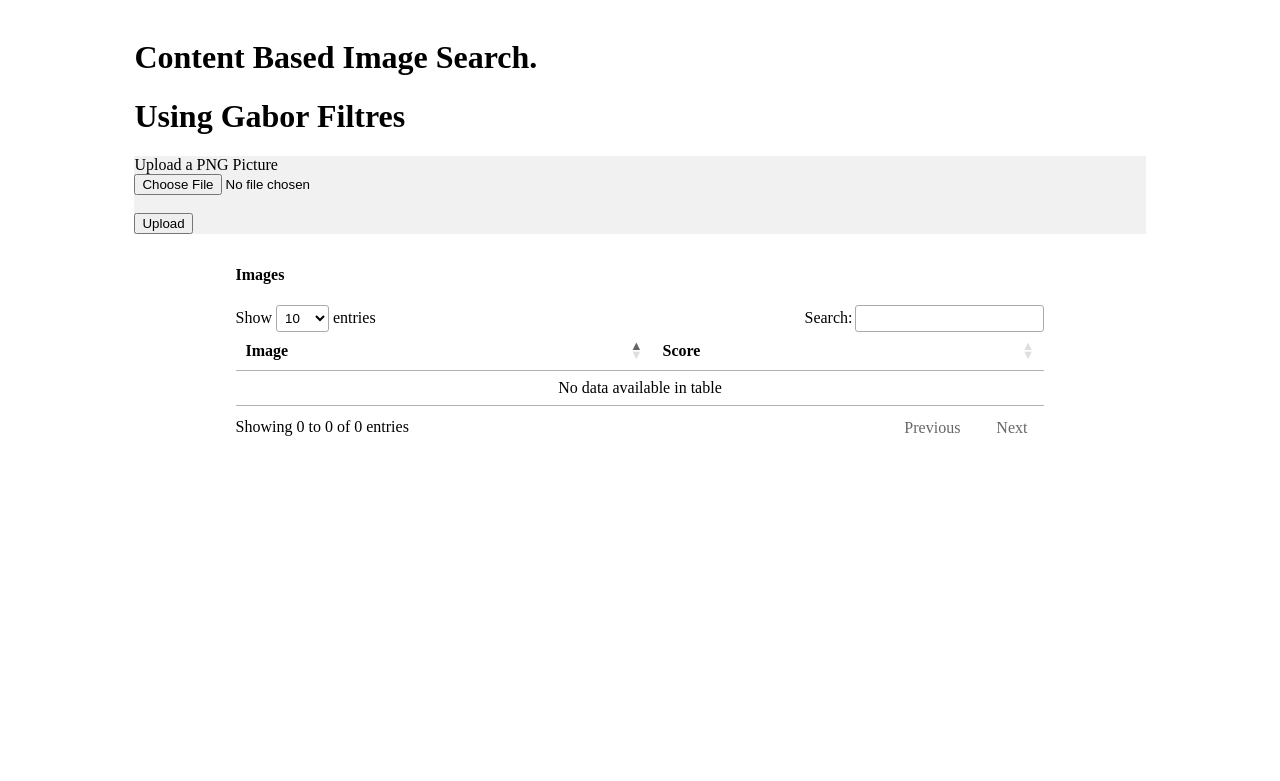
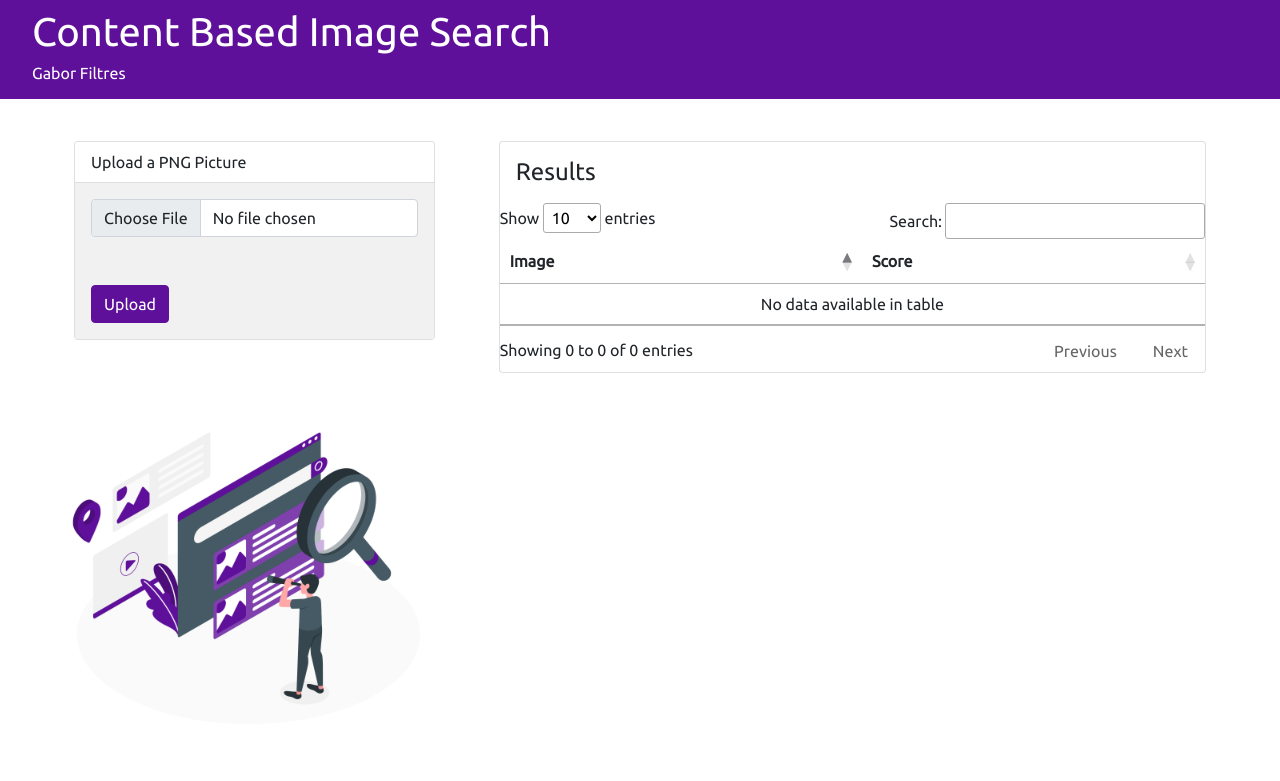
Before and after one commit to YassineElGhizi/content_based_image_search_gabor_filters, a Flask app: page / in a window 1280 px wide. Shown: the top 781 px of the page. Run offline with Flask 2, Linux system fonts and the light colour scheme; some libraries are stand-ins or nearby versions.

Commit message:
finished

```diff
--- a/templates/main.html
+++ b/templates/main.html
@@ -8,46 +8,54 @@
 
 <!--    <link rel="stylesheet" href= "{{ url_for('static',filename='css/a.css') }}" >-->
     <script src="https://cdn.jsdelivr.net/npm/axios/dist/axios.min.js"></script>
-
     <script src="//cdn.jsdelivr.net/npm/sweetalert2@11"></script>
+    <link href="https://cdn.jsdelivr.net/npm/bootstrap@5.1.3/dist/css/bootstrap.min.css" rel="stylesheet" integrity="sha384-1BmE4kWBq78iYhFldvKuhfTAU6auU8tT94WrHftjDbrCEXSU1oBoqyl2QvZ6jIW3" crossorigin="anonymous">
+    <link rel="preconnect" href="https://fonts.googleapis.com">
+    <link rel="preconnect" href="https://fonts.gstatic.com" crossorigin>
+    <link href="https://fonts.googleapis.com/css2?family=Ubuntu:ital,wght@0,400;1,300&display=swap" rel="stylesheet">
 
 
 </head>
 
-<body>
-
+<body style="font-family: 'Ubuntu', 'Lucida Grande', 'Lucida Sans Unicode', 'Geneva', 'Verdana', sans-serif">
     <div id="main-wrapper">
-        <div class="page-wrapper" style="margin: auto;width: 80%;padding: 10px;background-color: #ffffff">
-            <div class="page-breadcrumb">
-                <div class="row">
-                    <div class="col-5 align-self-center">
-                        <h1 >Content Based Image Search.</h1>
-                        <h1 class="page-title">Using Gabor Filtres</h1>
+        <div class="page-wrapper" >
+            <div class="navbar navbar-expand-md navbar-dark bd-navbar" style="background-color: #5f109a; color: #ffff;padding-left: 2rem;">
+                    <div class="">
+                        <h1 >Content Based Image Search</h1>
+                        <h6 class="">Gabor Filtres</h6>
                     </div>
-                </div>
             </div>
 
-                    <div class="col-lg-6 col-md-12" style="margin-top:1vw">
+
+
+            <div class="d-flex" style="margin: auto;width: 95%;padding: 10px;">
+                <div class="outer">
+                    <div class="inner" style="margin: 2rem 2rem;">
+                        <div class="d-inline-block" style="width: 100%;background-color: #ffffff">
                         <div class="card">
+                              <div class="card-header" style="background-color: #ffffff;">
+                                Upload a PNG Picture
+                              </div>
                             <div class="card-body" style="background-color: #f1f1f1">
-                                <div>Upload a PNG Picture</div>
-                                <input type="file" name="myImage" id="img" accept="image/x-png" />
+                                    <input type="file" name="myImage" id="img" accept="image/x-png" class="form-control"  />
                                 <br>
                                 <br>
-                                <button onclick="upload()">Upload</button>
+                                <button onclick="upload()" class="btn btn-success" style="background-color: #5f109a; border-color: #5f109a;">Upload</button>
                             </div>
                         </div>
                     </div>
-
-            <div class="container-fluid">
-                <div class="row">
-                    <!-- column -->
-                    <div class="col-lg-12 col-md-12">
-                        <div class="card" style="margin: auto;width: 80%;padding: 10px;background-color: #ffffff">
+                    </div>
+                    <div class="inner">
+                        <img src="{{ url_for('static',filename='logo/logo.png') }}" alt="" width="400px" height="400px">
+                    </div>
+                </div>
+                    <div class="d-inline-block" style="margin: 2rem 2rem; width: 60%;">
+                        <div class="card">
                             <div class="card-body">
                                 <div class="d-flex align-items-center">
                                     <div>
-                                        <h4 class="card-title mb-0">Images</h4>
+                                        <h4 class="card-title mb-0">Results</h4>
                                     </div>
                                 </div>
                             </div>
@@ -65,10 +73,12 @@
                             </div>
                         </div>
                     </div>
+            </div>
 
-                </div>
-            </div>
+
         </div>
+    </div>
+
     </div>
 
     <div class="chat-windows"></div>
```
Also changed, not shown: static/logo/logo.png (added), 1 other file.
